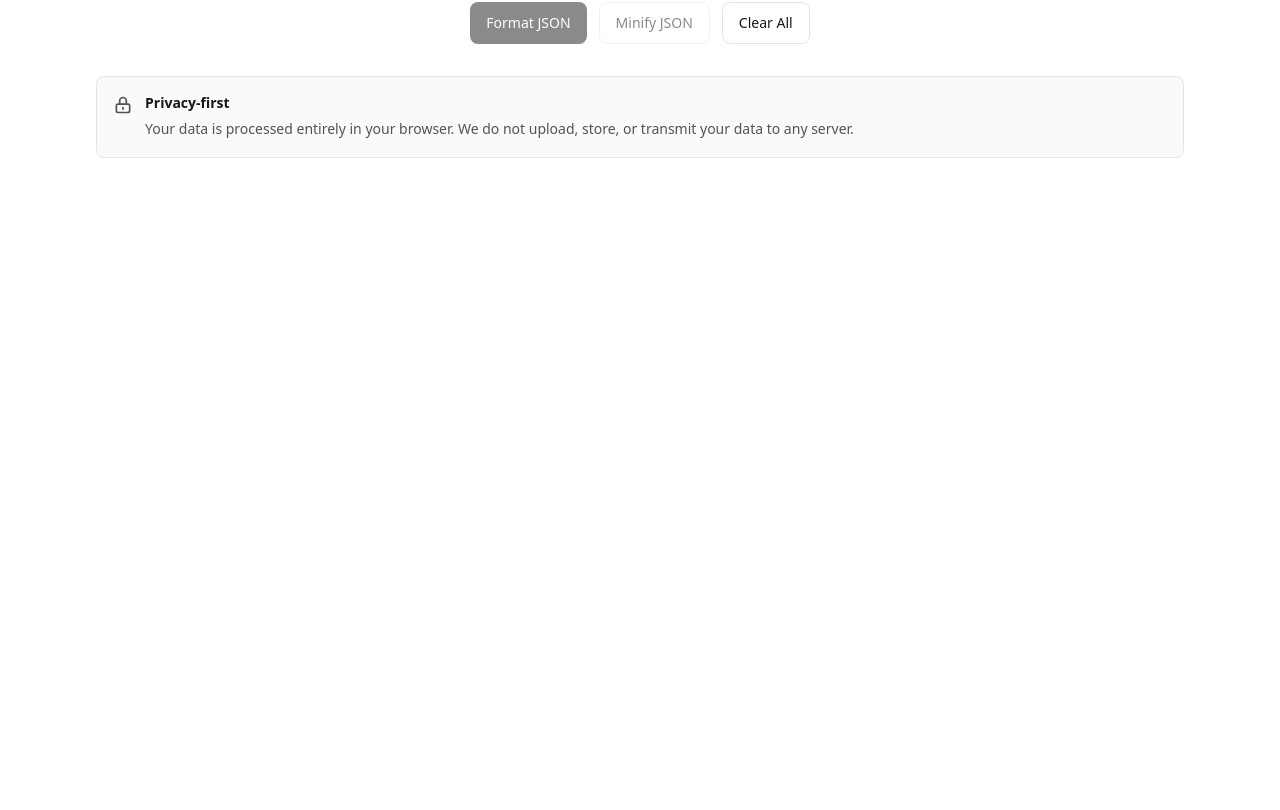
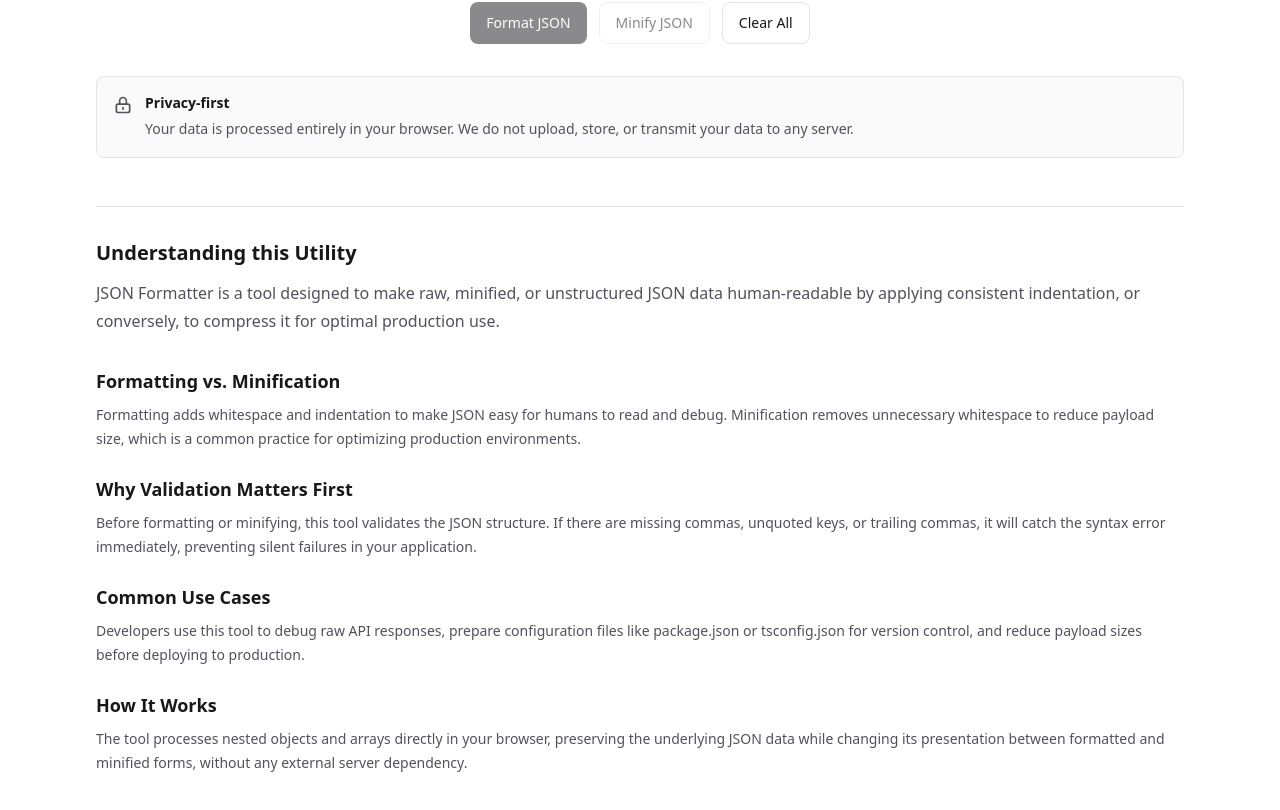
Before and after one commit to bumiversa/global-utility-network, a Next.js app: page /tools/json-formatter in a window 1280 px wide. Shown: the part 516-1326 px from the top of the page. Before the commit the page ends 800 px from the top, so only its background shows below. Built offline with nearby package versions, Linux system fonts and the light colour scheme.

Commit message:
refactor: refine JSON Formatter knowledge content for factual accuracy

```diff
--- a/src/app/tools/json-formatter/page.tsx
+++ b/src/app/tools/json-formatter/page.tsx
@@ -7,6 +7,8 @@ import UtilityHeader from '@/components/utility/utility-header';
 import UtilityEditor from '@/components/utility/utility-editor';
 import UtilityButton from '@/components/utility/utility-button';
 import PrivacyNotice from '@/components/utility/privacy-notice';
+import KnowledgeSection from '@/components/utility/knowledge-section';
+import { jsonFormatterKnowledge } from '@/content/utilities/json-formatter';
 
 export default function JsonFormatterPage() {
   const [input, setInput] = useState('');
@@ -75,7 +77,6 @@ export default function JsonFormatterPage() {
             placeholder="Result will appear here..."
             value={output}
             readOnly
-
             actionButton={output ? (
               <button onClick={handleCopy} className="text-xs font-medium text-zinc-600 hover:text-zinc-900">
                 {copied ? 'Copied!' : 'Copy to Clipboard'}
@@ -100,6 +101,7 @@ export default function JsonFormatterPage() {
       </div>
 
       <PrivacyNotice />
+      <KnowledgeSection {...jsonFormatterKnowledge} />
     </UtilityPage>
   );
 }
--- a/src/config/utilities.ts
+++ b/src/config/utilities.ts
@@ -22,7 +22,7 @@ export const UTILITIES: Record<string, UtilityConfig> = {
     isClientSideOnly: true,
     relatedUtilities: ['json-formatter', 'jwt-inspector'],
     status: 'live',
-    knowledgeId: 'json-diff', // <-- Ditambahkan
+    knowledgeId: 'json-diff',
   },
   'json-formatter': {
     id: 'json-formatter',
@@ -32,6 +32,7 @@ export const UTILITIES: Record<string, UtilityConfig> = {
     isClientSideOnly: true,
     relatedUtilities: ['json-diff'],
     status: 'live',
+    knowledgeId: 'json-formatter', // <-- Hanya 1 baris ini yang ditambahkan
   },
   'jwt-inspector': {
     id: 'jwt-inspector',
--- /dev/null
+++ b/src/content/utilities/json-formatter.ts
@@ -0,0 +1,27 @@
+export const jsonFormatterKnowledge = {
+  introduction:
+    "JSON Formatter is a tool designed to make raw, minified, or unstructured JSON data human-readable by applying consistent indentation, or conversely, to compress it for optimal production use.",
+
+  sections: [
+    {
+      title: "Formatting vs. Minification",
+      content:
+        "Formatting adds whitespace and indentation to make JSON easy for humans to read and debug. Minification removes unnecessary whitespace to reduce payload size, which is a common practice for optimizing production environments.",
+    },
+    {
+      title: "Why Validation Matters First",
+      content:
+        "Before formatting or minifying, this tool validates the JSON structure. If there are missing commas, unquoted keys, or trailing commas, it will catch the syntax error immediately, preventing silent failures in your application.",
+    },
+    {
+      title: "Common Use Cases",
+      content:
+        "Developers use this tool to debug raw API responses, prepare configuration files like package.json or tsconfig.json for version control, and reduce payload sizes before deploying to production.",
+    },
+    {
+      title: "How It Works",
+      content:
+        "The tool processes nested objects and arrays directly in your browser, preserving the underlying JSON data while changing its presentation between formatted and minified forms, without any external server dependency.",
+    },
+  ],
+};
```
